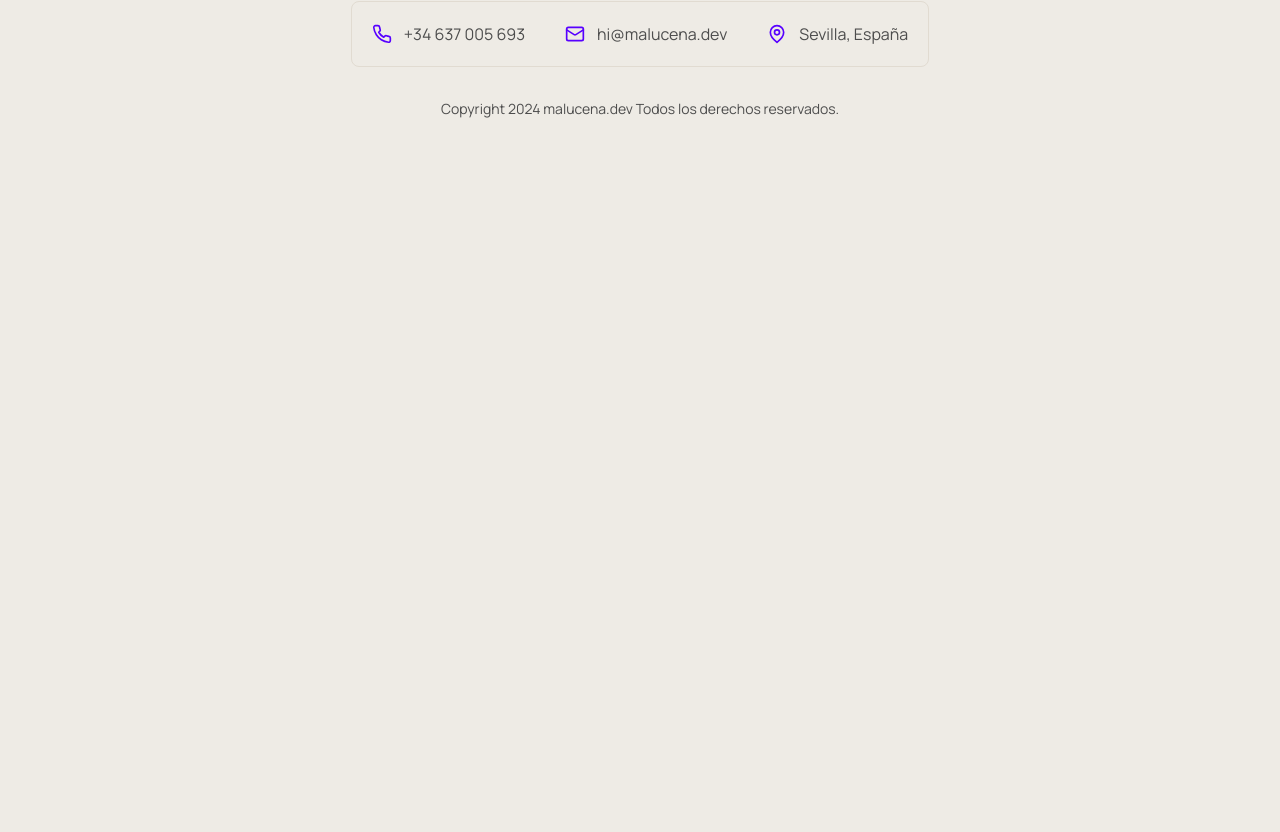
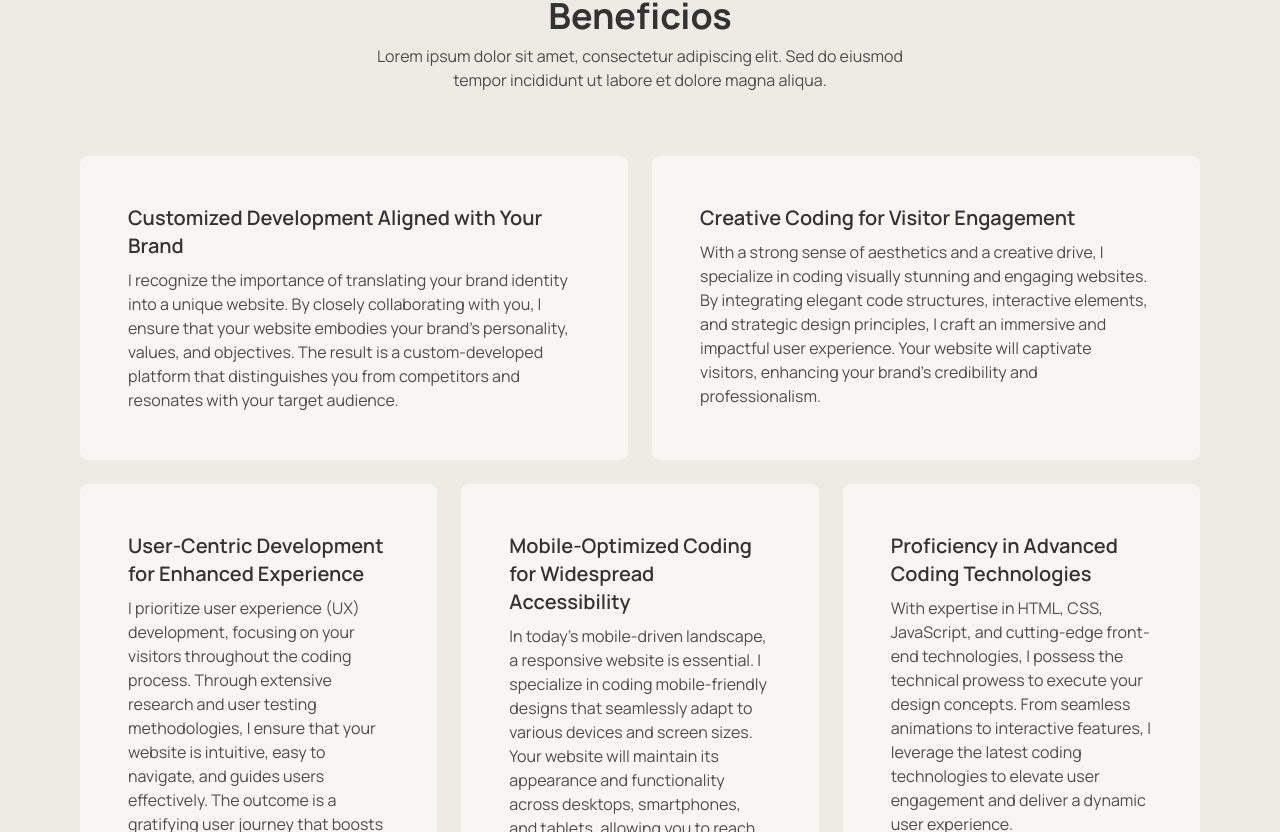
Before and after one commit to m4lucen4/portfolio, a Next.js app: page / in a window 1280 px wide. Shown: the part 1888-2720 px from the top of the page. Before the commit the page ends 2047 px from the top, so only its background shows below. Built offline with nearby package versions, Linux system fonts and the light colour scheme.

Commit message:
feat: benefits component

```diff
--- /dev/null
+++ b/app/(root)/(home)/components/Benefits.tsx
@@ -0,0 +1,38 @@
+import SectionHeading from '@/components/SectionHeading';
+import { benefits } from '@/constants';
+import React from 'react';
+
+const Benefits = () => {
+  return (
+    <section className="max-width section-padding">
+      <SectionHeading
+        title="Beneficios"
+        subtitle="Lorem ipsum dolor sit amet, consectetur adipiscing elit. Sed do eiusmod tempor incididunt ut labore et dolore magna aliqua."
+      />
+      <div
+        className="grid grid-cols-[repeat(auto-fit,minmax(300px,1fr))] tablet:grid-cols-[repeat(auto-fit,minmax(400px,
+          1fr))] gap-3 tablet:gap-6 mb-3 tablet:mb-6"
+      >
+        {benefits.slice(0, 2).map((benefit, index) => (
+          <div key={index} className="box">
+            <h5 className="text-grey-700 mb-2">{benefit.name}</h5>
+            <p className="text-grey-600">{benefit.description}</p>
+          </div>
+        ))}
+      </div>
+      <div
+        className="grid grid-cols-[repeat(auto-fit,minmax(300px,1fr))] tablet:grid-cols-[repeat(auto-fit,minmax(400px,
+          1fr))] gap-3 tablet:gap-6"
+      >
+        {benefits.slice(2).map((benefit, index) => (
+          <div key={index} className="box">
+            <h5 className="text-grey-700 mb-2">{benefit.name}</h5>
+            <p className="text-grey-600">{benefit.description}</p>
+          </div>
+        ))}
+      </div>
+    </section>
+  );
+};
+
+export default Benefits;
--- a/app/(root)/(home)/page.tsx
+++ b/app/(root)/(home)/page.tsx
@@ -1,12 +1,16 @@
+import SectionHeading from '@/components/SectionHeading';
 import React from 'react';
 import Hero from './components/Hero';
 import Skills from './components/Skills';
+import { benefits } from '@/constants';
+import Benefits from './components/Benefits';
 
 const page = () => {
   return (
     <>
       <Hero />
       <Skills />
+      <Benefits />
     </>
   );
 };
```
